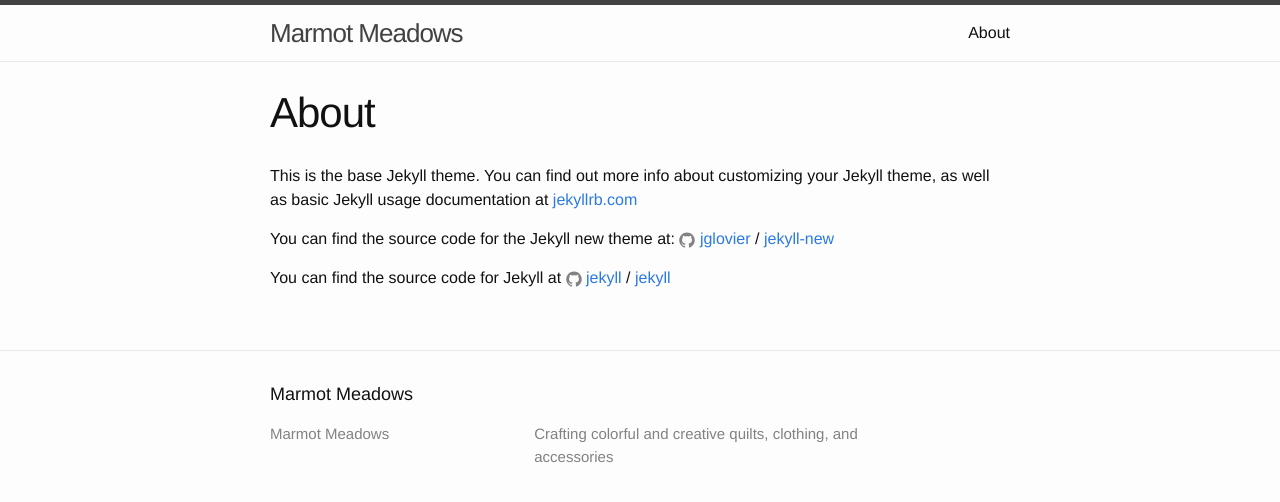
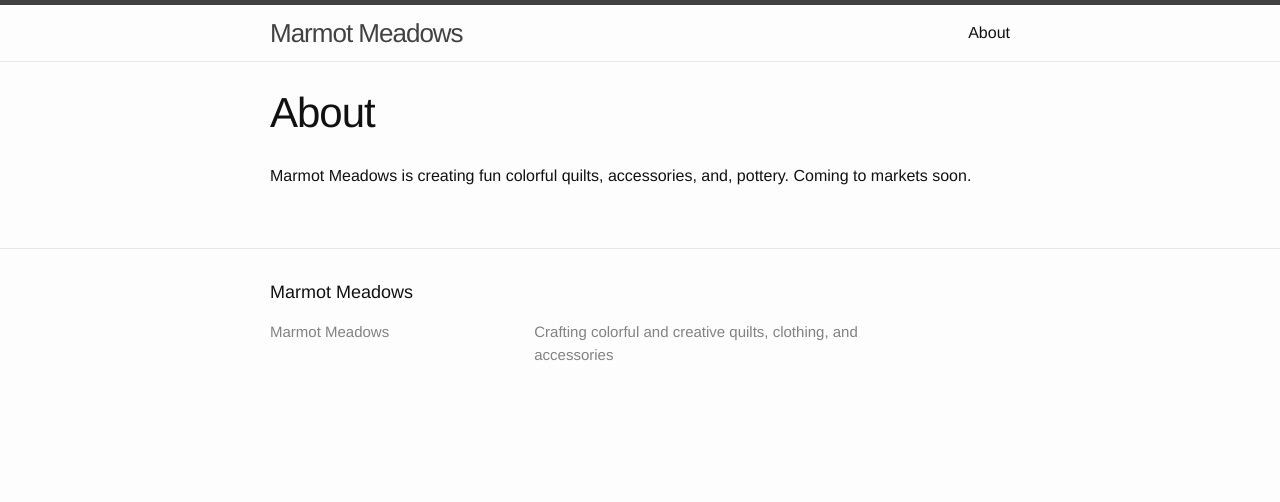
Before and after one commit to Smith2106/Smith2106.github.io, a Jekyll site: the page built from about.md, in a window 1280 px wide. Shown: the top 502 px of the page. Built offline with Jekyll 4.4.1, drawn with Linux system fonts in a browser that asks for light colours.

Commit message:
Update about.md

```diff
--- a/about.md
+++ b/about.md
@@ -4,12 +4,4 @@
 permalink: /about/
 ---
 
-This is the base Jekyll theme. You can find out more info about customizing your Jekyll theme, as well as basic Jekyll usage documentation at [jekyllrb.com](http://jekyllrb.com/)
-
-You can find the source code for the Jekyll new theme at:
-{% include icon-github.html username="jglovier" %} /
-[jekyll-new](https://github.com/jglovier/jekyll-new)
-
-You can find the source code for Jekyll at
-{% include icon-github.html username="jekyll" %} /
-[jekyll](https://github.com/jekyll/jekyll)
+Marmot Meadows is creating fun colorful quilts, accessories, and, pottery. Coming to markets soon.
```
